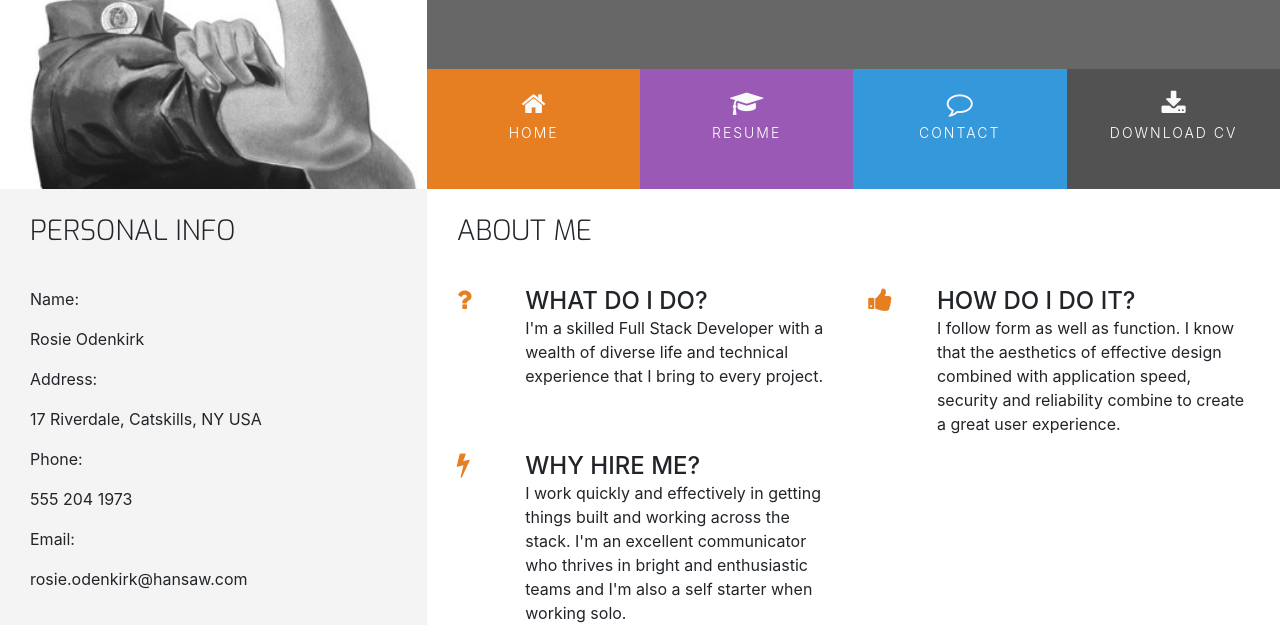
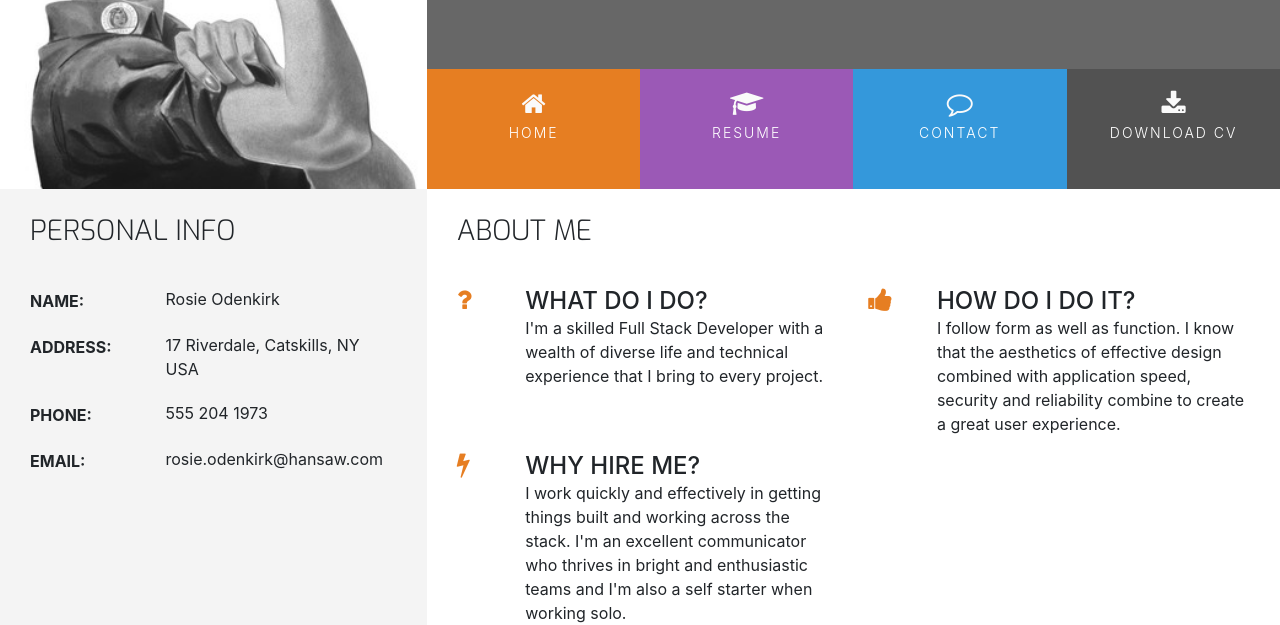
Before and after one commit to aliceC119/resume-miniproject, a plain HTML site: page index.html in a window 1280 px wide. Shown: the part 180-805 px from the top of the page. Drawn offline with nearby package versions, Linux system fonts and the light colour scheme.

Commit message:
Added final Styles to the contact details.

```diff
--- a/assets/CSS/style.CSS
+++ b/assets/CSS/style.CSS
@@ -209,3 +209,37 @@ footer {
 .three-reasons-heading uppercase {
     margin-bottom: 15px;
 }
+
+
+/* -----------------------------------------------------------Personal Info */
+
+.personal-info-item {
+    margin-bottom: 20px;
+    display: block;
+    clear: both;
+}
+.personal-info-item .key,
+.personal-info-item .value {
+    padding-right: 8px;
+    display: inline-block;
+}
+
+.personal-info-item .key p,
+.personal-info-item .value p {
+    margin: 0;
+}
+
+.personal-info-item .key {
+    width: 30%;
+    margin-right: 21px;
+    padding-top: 2px;
+    vertical-align: top;
+}
+
+.personal-info-item .key p {
+    font-weight: 700;
+}
+.personal-info-item .value {
+    position: relative;
+    width: 60%;
+}
--- a/index.html
+++ b/index.html
@@ -47,13 +47,14 @@
             <div class="col-md-4 bg-color-personal-info section-column">
                 <div class="row">
                     <div class="col-12">
-                        <h3 class="section-heading uppercase">Personal Info
+                        <h3 class="section-heading uppercase">
+                            Personal Info
                         </h3>
                     </div>
                 </div>
-                <div class="personal-Info-item">
+                <div class="personal-info-item">
                     <div class="key">
-                        <p class="upperrcase">
+                        <p class="uppercase">
                             Name:
                         </p>
                     </div>
@@ -63,9 +64,9 @@
                         </p>
                     </div>
                 </div>
-                <div class="personal-Info-item">
+                <div class="personal-info-item">
                     <div class="key">
-                        <p class="upperrcase">
+                        <p class="uppercase">
                             Address:
                         </p>
                     </div>
@@ -75,9 +76,9 @@
                         </p>
                     </div>
                 </div>
-                <div class="personal-Info-item">
+                <div class="personal-info-item">
                     <div class="key">
-                        <p class="upperrcase">
+                        <p class="uppercase">
                             Phone:
                         </p>
                     </div>
@@ -87,9 +88,9 @@
                         </p>
                     </div>
                 </div>
-                <div class="personal-Info-item">
+                <div class="personal-info-item">
                     <div class="key">
-                        <p class="upperrcase">
+                        <p class="uppercase">
                             Email:
                         </p>
                     </div>
```
